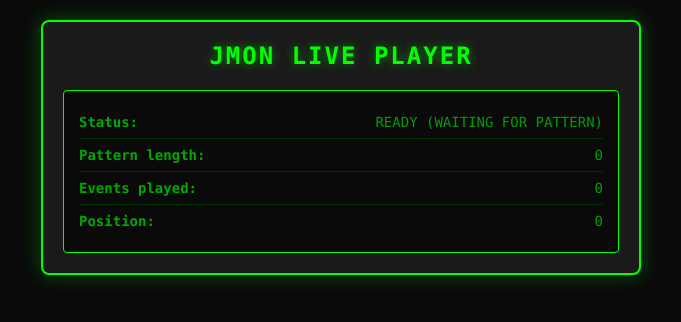
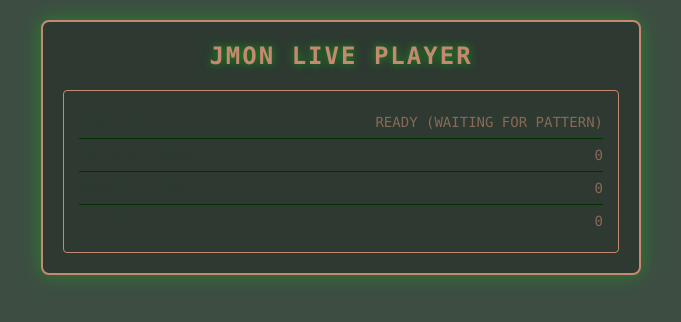
Before and after one commit to jmonlabs/live, a plain HTML site: page index.html in a window 1280 px wide. Shown: the whole page, without its empty margins (299-980 px from the left). Drawn offline with nearby package versions, Linux system fonts and the light colour scheme.

Commit message:
Update color scheme in style.css

```diff
--- a/style.css
+++ b/style.css
@@ -10,8 +10,8 @@
 
 body {
     font-family: 'Monaco', 'Courier New', monospace;
-    background: #0a0a0a;
-    color: #00ff00;
+    background: #3d4d42;
+    color: #c58971;
     padding: 20px;
     font-size: 14px;
 }
@@ -19,8 +19,8 @@ body {
 .container {
     max-width: 600px;
     margin: 0 auto;
-    background: #1a1a1a;
-    border: 2px solid #00ff00;
+    background: #2d3931;
+    border: 2px solid #c58971;
     border-radius: 8px;
     padding: 20px;
     box-shadow: 0 0 20px rgba(0, 255, 0, 0.3);
@@ -30,14 +30,14 @@ h1 {
     font-size: 24px;
     text-align: center;
     margin-bottom: 20px;
-    color: #00ff00;
+    color: #c58971;
     text-shadow: 0 0 10px rgba(0, 255, 0, 0.5);
     letter-spacing: 2px;
 }
 
 .status-panel {
-    background: #0a0a0a;
-    border: 1px solid #00ff00;
+    background: #2d3931;
+    border: 1px solid #c58971;
     border-radius: 4px;
     padding: 15px;
 }
@@ -54,12 +54,12 @@ h1 {
 }
 
 .label {
-    color: #00aa00;
+    color: #2d3931;
     font-weight: bold;
 }
 
 .value {
-    color: #00ff00;
+    color: #c58971;
     font-family: 'Monaco', 'Courier New', monospace;
 }
 
```
